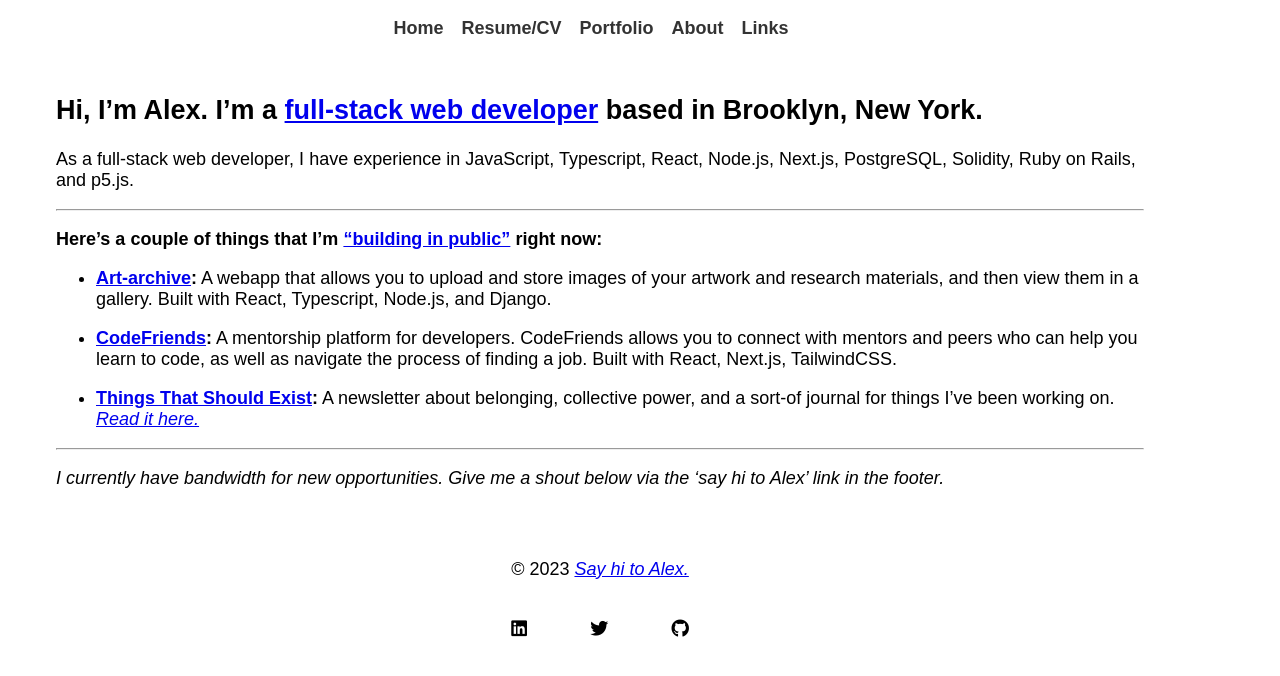
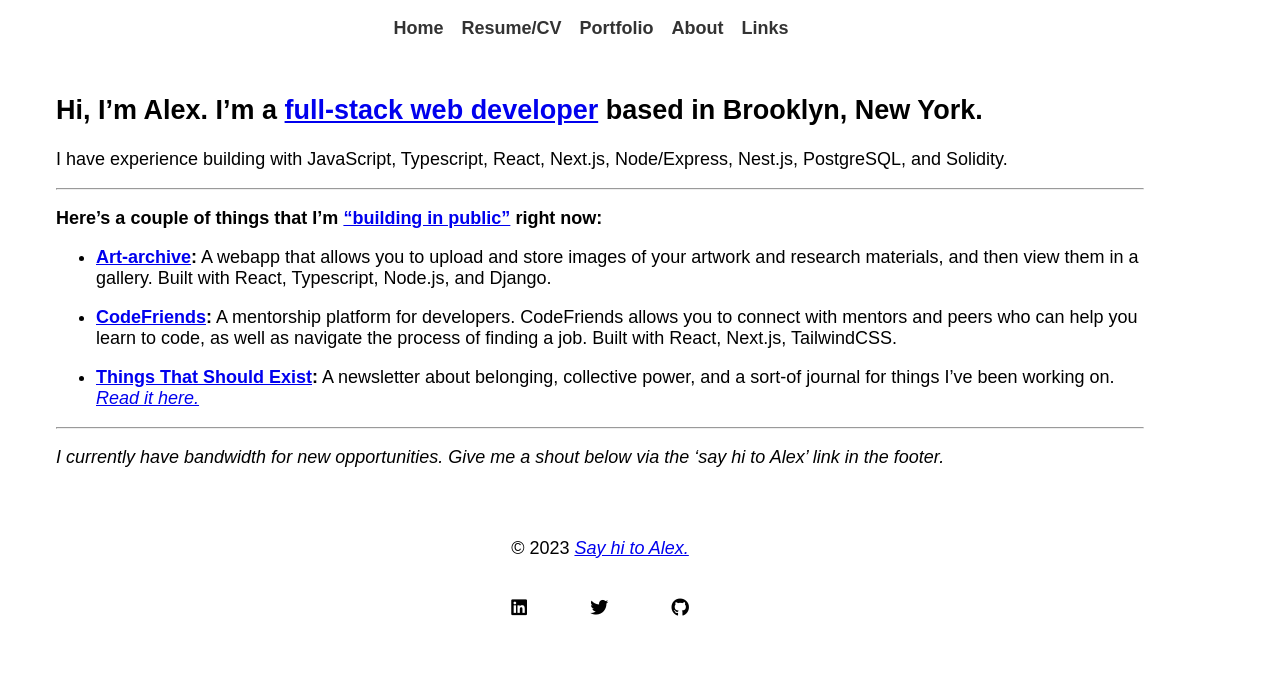
Before and after one commit to alexdwagner/alexdwagner.github.io, a Jekyll site: the page built from index.md, in a window 1280 px wide. Shown: the top 676 px of the page. Built offline with Jekyll 4.4.1, drawn with Linux system fonts in a browser that asks for light colours.

Commit message:
Home page text edit

```diff
--- a/index.md
+++ b/index.md
@@ -8,7 +8,7 @@ permalink: /
 
 ## **Hi, I'm Alex. I'm a [full-stack web developer](https://github.com/alexdwagner) based in Brooklyn, New York.**
 
-As a full-stack web developer, I have experience in JavaScript, Typescript, React, Node.js, Next.js, PostgreSQL, Solidity, Ruby on Rails, and p5.js.
+I have experience building with JavaScript, Typescript, React, Next.js, Node/Express, Nest.js, PostgreSQL, and Solidity.
 
 ---
 
```
